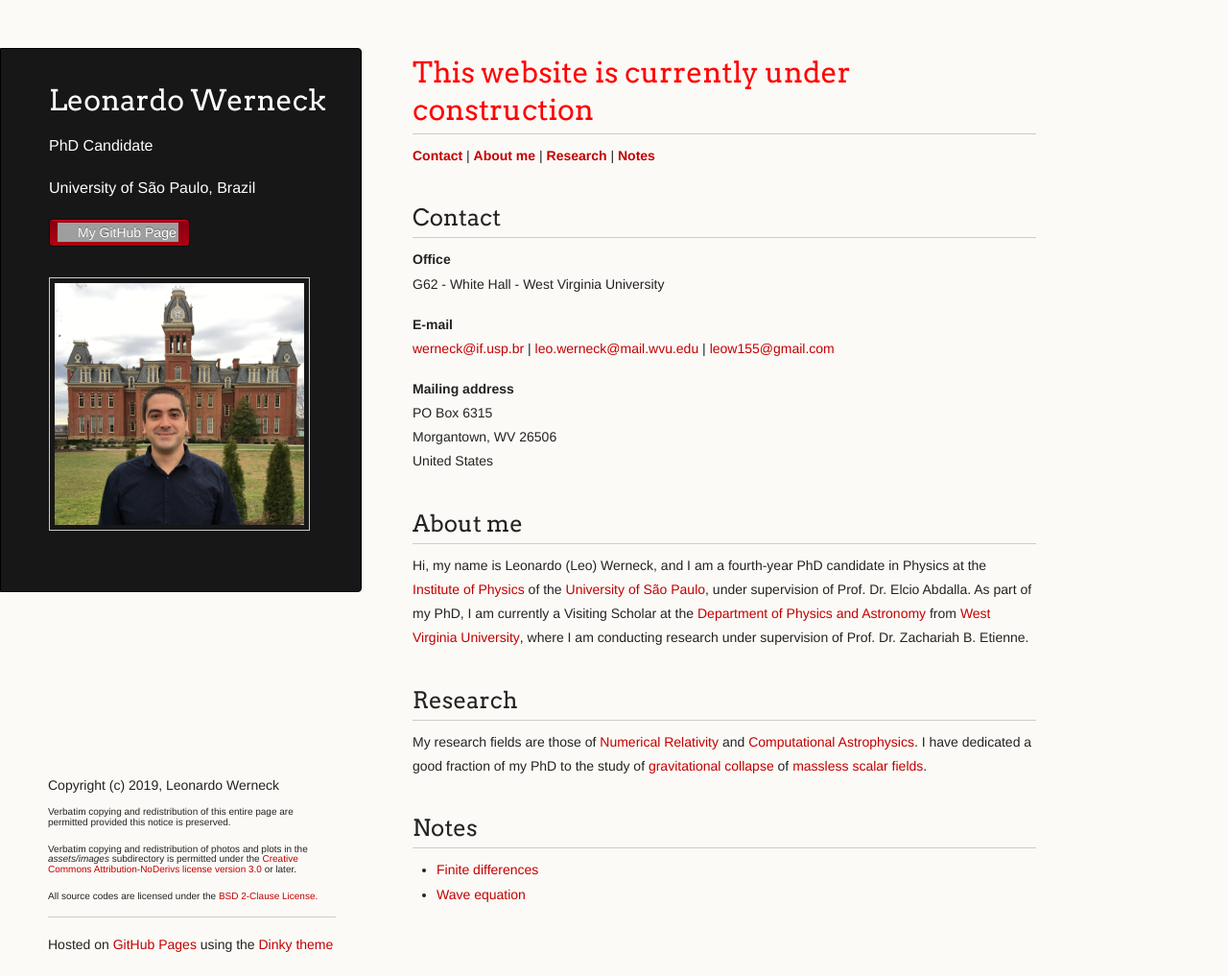
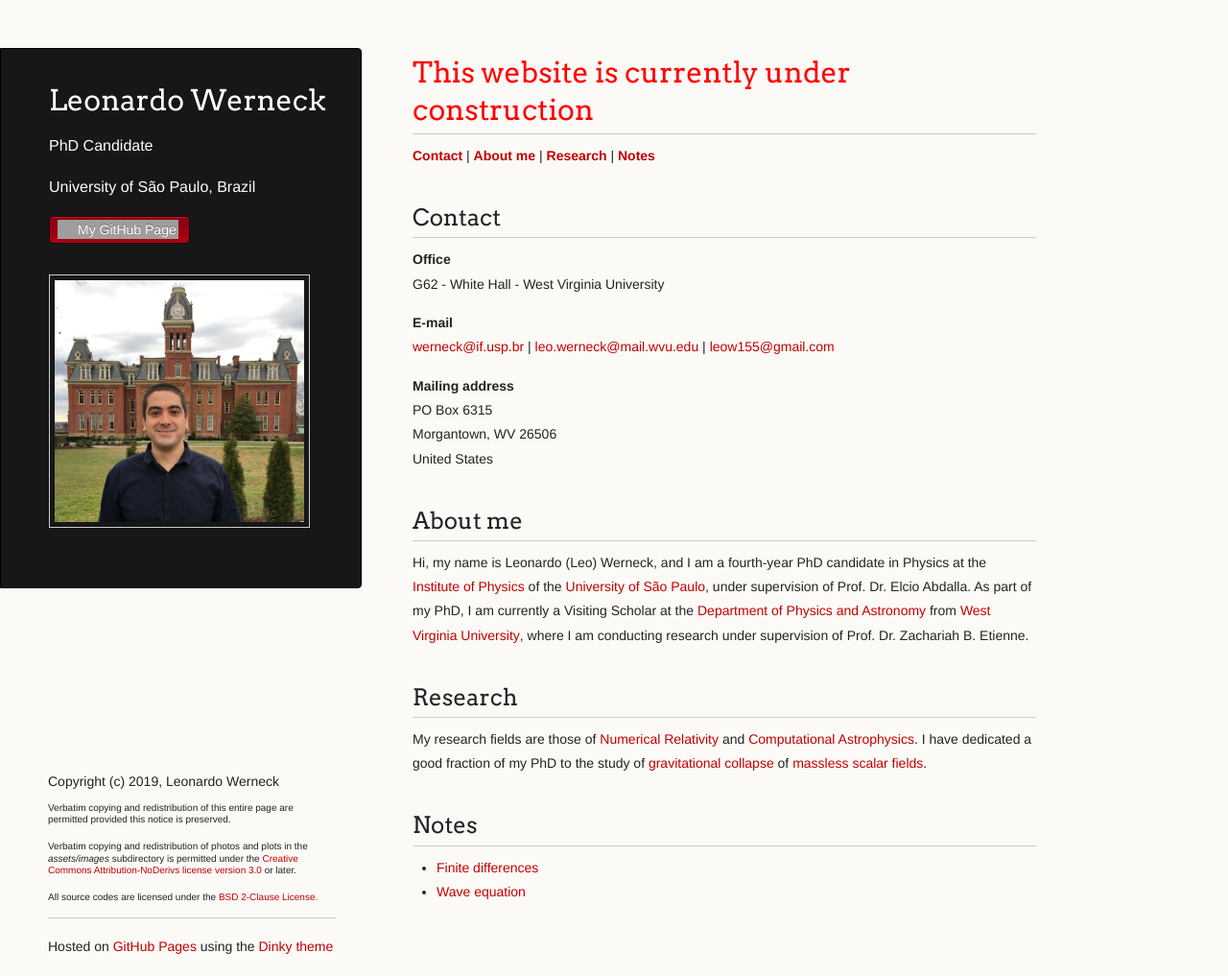
Before and after one commit to leowerneck/leowerneck.github.io, a Jekyll site: the page built from index.md, in a window 1280 px wide and 1017 px high. Shown: the whole window at 96% size. Built offline with Jekyll 4.4.1, drawn with Linux system fonts in a browser that asks for light colours; a script that is not in the unit is left out; grey boxes are pictures that could not be loaded.

Commit message:
_sass/jekyll-theme-dinky.scss: updated line spacing on footer to accomodate larger copyright notice

```diff
--- a/_sass/jekyll-theme-dinky.scss
+++ b/_sass/jekyll-theme-dinky.scss
@@ -325,7 +325,7 @@ section {
 }
 
 p {
-  margin-bottom: 1.2em;
+  margin-bottom: 1.1em;
 }
 
 /* Footer */
@@ -336,7 +336,7 @@ footer {
   position:fixed;
   bottom:10px;
 	padding-left: 50px;
-  line-height: 0.70em;
+  line-height: 0.75em;
 }
 
 @media print, screen and (max-width: 960px) {
```
